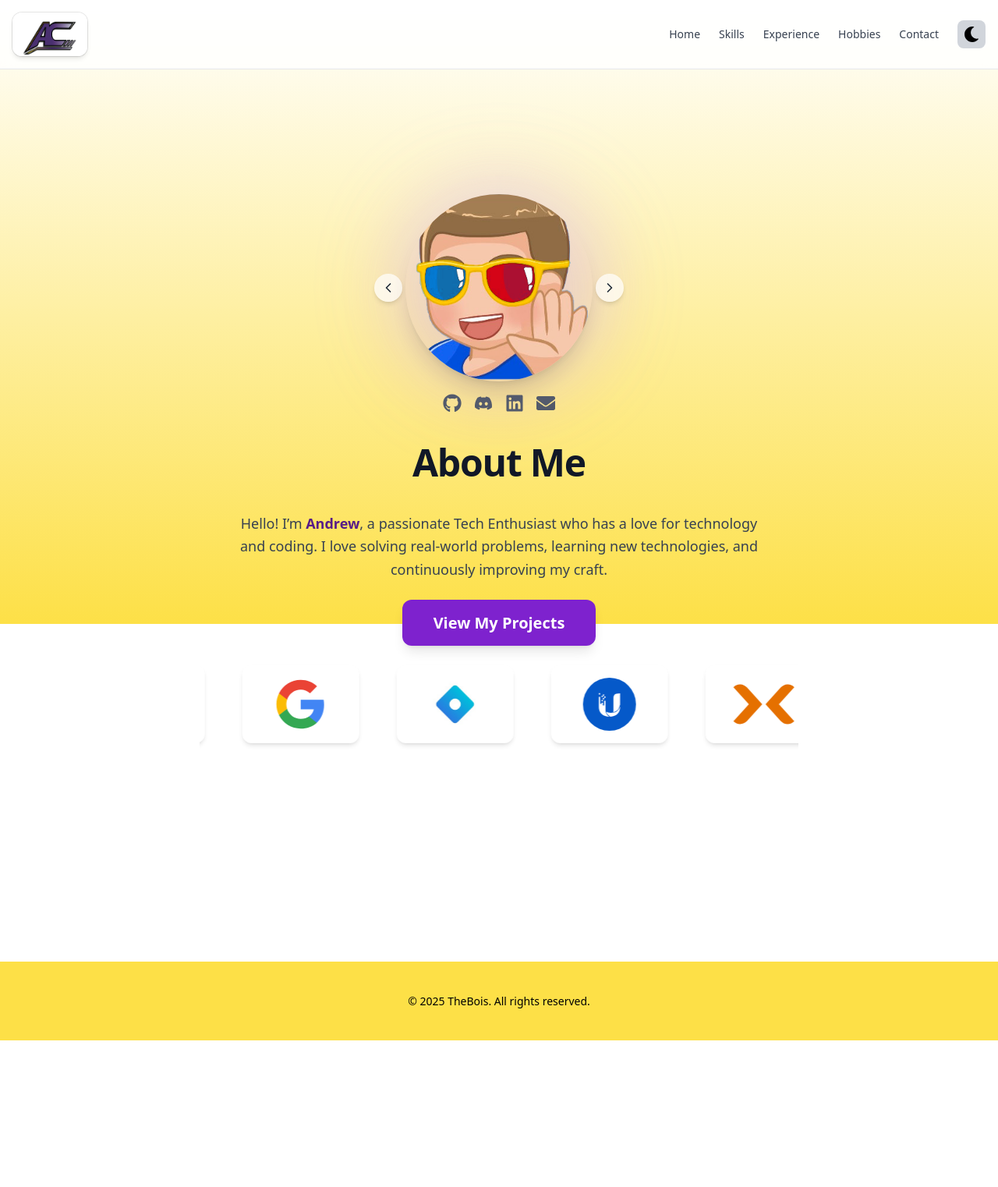
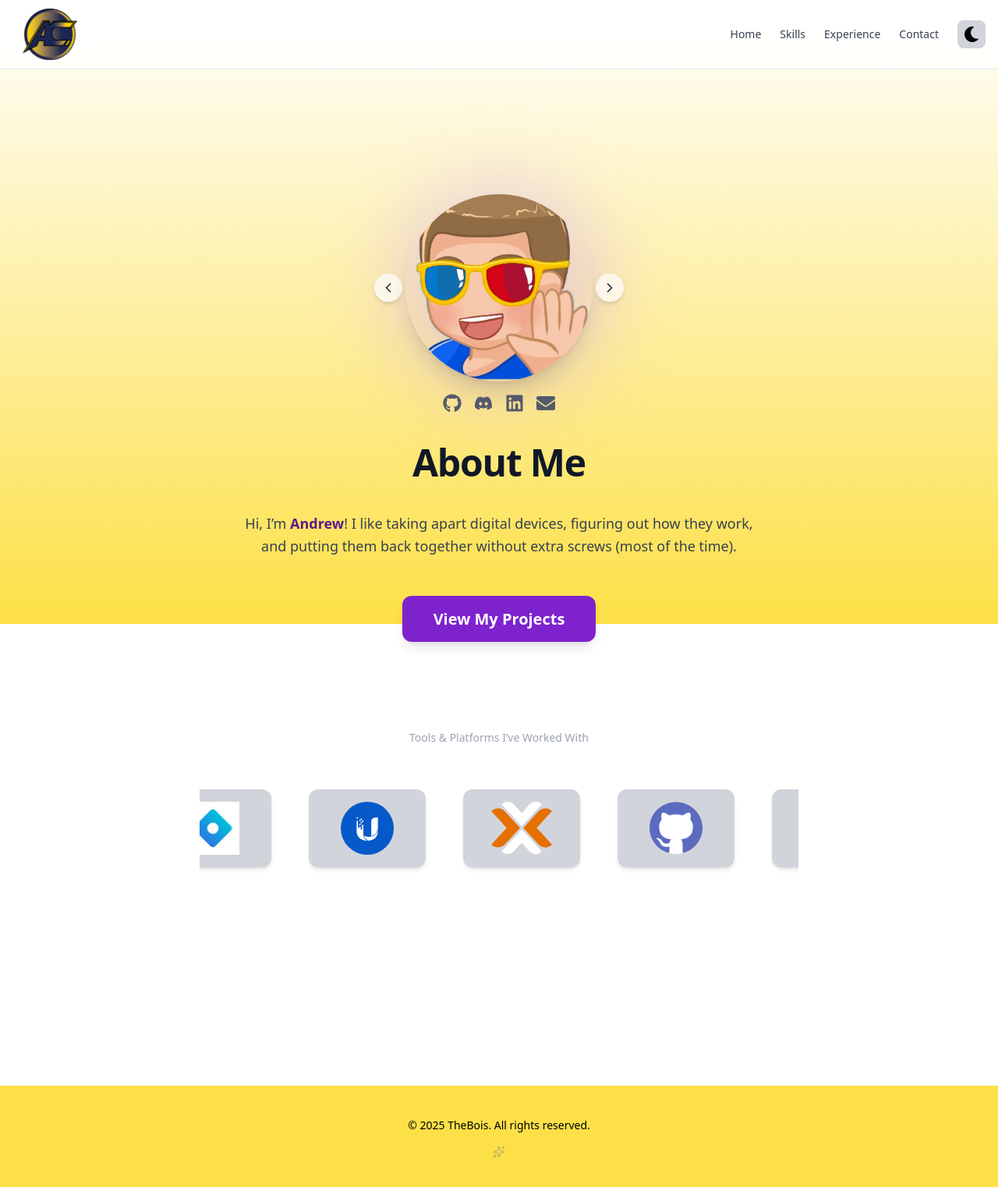
Before and after one commit to Legelid/Portfolio, a Next.js app: page / in a window 1280 px wide. Shown: the top 1522 px of the page at 78% size. Before the commit the page ends 1334 px from the top, so only its background shows below. Built offline with nearby package versions, Linux system fonts and the light colour scheme.

Commit message:
New Website! V1.3

```diff
--- a/app/about/page.tsx
+++ b/app/about/page.tsx
@@ -75,13 +75,12 @@ export default function AboutPage() {
                     </h1>
 
                     <p className="mt-10 text-gray-700 dark:text-gray-300 leading-relaxed text-lg max-w-2xl">
-                        Hello! I’m <span className="font-bold text-purple-900 dark:text-purple-400">Andrew</span>,
-                        a passionate Tech Enthusiast who has a love for technology and coding.
-                        I love solving real-world problems, learning new technologies, and continuously improving my craft.
+                        Hi, I’m <span className="font-bold text-purple-900 dark:text-purple-400">Andrew</span>!
+                        I like taking apart digital devices, figuring out how they work, and putting them back together without extra screws (most of the time).
                     </p>
 
                     {/* Button */}
-                    <div className="mt-10">
+                    <div className="mt-16">
                         <a
                             href="/projects"
                             className="
@@ -94,7 +93,15 @@ export default function AboutPage() {
                             View My Projects
                         </a>
                     </div>
-                    <CompanyCarousel />
+
+
+
+                    <div className="mt-32">
+                        <p className="text-sm text-gray-400 text-center mb-4">
+                            Tools & Platforms I’ve Worked With
+                        </p>
+                    </div>
+                        <CompanyCarousel />
                 </motion.div>
             </div>
         </section>
--- a/app/globals.css
+++ b/app/globals.css
@@ -5,6 +5,7 @@
 /* Smooth transitions */
 html {
     transition: background-color 0.3s ease, color 0.3s ease;
+    overscroll-behavior: none;
 }
 #theme-transition div {
     will-change: width, height;
@@ -38,7 +39,7 @@ html {
 }
 @keyframes marquee {
     0% { transform: translateX(0); }
-    100% { transform: translateX(-100%); }
+    100% { transform: translateX(-310%); }
 }
 
 .animate-marquee {
--- a/components/CompanyCarousel.tsx
+++ b/components/CompanyCarousel.tsx
@@ -6,6 +6,14 @@ const companies = [
     { name: "Rhombus", img: "/logos/rhombus.jpeg", link: "https://www.rhombussystems.com/" },
     { name: "Ubiquiti", img: "/logos/ubiquiti.svg", link: "https://ui.com/" },
     { name: "Proxmox", img: "/logos/proxmox.svg", link: "https://www.proxmox.com/" },
+    { name: "GitHub", img: "logos/github.svg", link: "https://github.com/"},
+    { name: "Docker", img: "/logos/docker.svg", link: "https://www.docker.com/" },
+    { name: "Grafana", img: "/logos/Grafana.svg", link: "https://www.grafana.com/" },
+    { name: "Laravel", img: "/logos/Laravel.svg", link: "https://laravel.com/" },
+    { name: "Tailwind CSS", img: "/logos/tailwind.svg", link:"https//www.tailwind.com/"},
+    { name: "Jamf", img: "/logos/jamf.svg", link: "https://www.jamf.com/"},
+    { name: "Linux", img: "/logos/Linux.svg" },
+
 ];
 
 export default function CompanyCarousel() {
@@ -19,10 +27,10 @@ export default function CompanyCarousel() {
                         key={i}
                         href={c.link}
                         target="_blank"
-                        className="inline-flex items-center justify-center bg-white dark:bg-gray-800
+                        className="inline-flex items-center justify-center bg-gray-300 dark:bg-gray-800
                        rounded-xl shadow-md hover:shadow-lg transition-all p-4 min-w-[150px] h-[100px]"
                     >
-                        <img src={c.img} alt={c.name} className="h-full object-contain rounded-xl" />
+                        <img src={c.img} alt={c.name} className="h-full object-contain" />
                     </a>
                 ))}
 
@@ -32,10 +40,10 @@ export default function CompanyCarousel() {
                         key={`dup-${i}`}
                         href={c.link}
                         target="_blank"
-                        className="inline-flex items-center justify-center bg-white dark:bg-gray-800
+                        className="inline-flex items-center justify-center bg-gray-300 dark:bg-gray-800
                        rounded-xl shadow-md hover:shadow-lg transition-all p-4 min-w-[150px] h-[100px]"
                     >
-                        <img src={c.img} alt={c.name} className="h-full object-contain rounded-xl" />
+                        <img src={c.img} alt={c.name} className="h-full object-contain" />
                     </a>
                 ))}
             </div>
--- a/components/Footer.tsx
+++ b/components/Footer.tsx
@@ -1,7 +1,23 @@
+import Link from "next/link";
+import { Sparkles } from "lucide-react";
+
 export function Footer() {
     return (
         <footer className="border-t border-yellow-300 bg-yellow-300 dark:border-black dark:bg-black mt-20 py-10 text-center text-sm text-black dark:text-white ">
             © {new Date().getFullYear()} TheBois. All rights reserved.
+            <div className="flex justify-center mt-4">
+                <Link
+                    href="/hobbies"
+                    aria-label="Personal interests"
+                    className="
+      opacity-40 hover:opacity-100
+      transition-opacity
+      text-gray-500 dark:text-gray-400
+    "
+                >
+                    <Sparkles size={16} />
+                </Link>
+            </div>
         </footer>
     );
 }
--- a/components/Navbar.tsx
+++ b/components/Navbar.tsx
@@ -21,11 +21,10 @@ export default function Navbar() {
                     <div
                         className=" flex items-center
                         justify-center w-14 h-14 md:w-24 md:h-18 rounded-xl
-                        bg-white/80 dark:bg-blue-950/60 backdrop-blur shadow-md ring-1 ring-black/10
-                        dark:ring-white/10 transition-transform hover:scale-105"
+                        backdrop-blur transition-transform hover:scale-105"
                     >
                         <Image
-                            src="/andrewlogo1.png"
+                            src="/andrewlogo2.png"
                             alt="Andrew Collins Logo"
                             width={70}
                             height={70}
@@ -60,13 +59,6 @@ export default function Navbar() {
                     </Link>
 
                     <Link
-                        href="/hobbies"
-                        className="text-gray-700 dark:text-gray-300 hover:text-purple-500 dark:hover:text-purple-300 transition-colors"
-                    >
-                        Hobbies
-                    </Link>
-
-                    <Link
                         href="/contact"
                         className="text-gray-700 dark:text-gray-300 hover:text-purple-500 dark:hover:text-purple-300 transition-colors"
                     >
```
Also changed, not shown: public/andrewlogo1.png (deleted), public/andrewlogo2.png (added).
